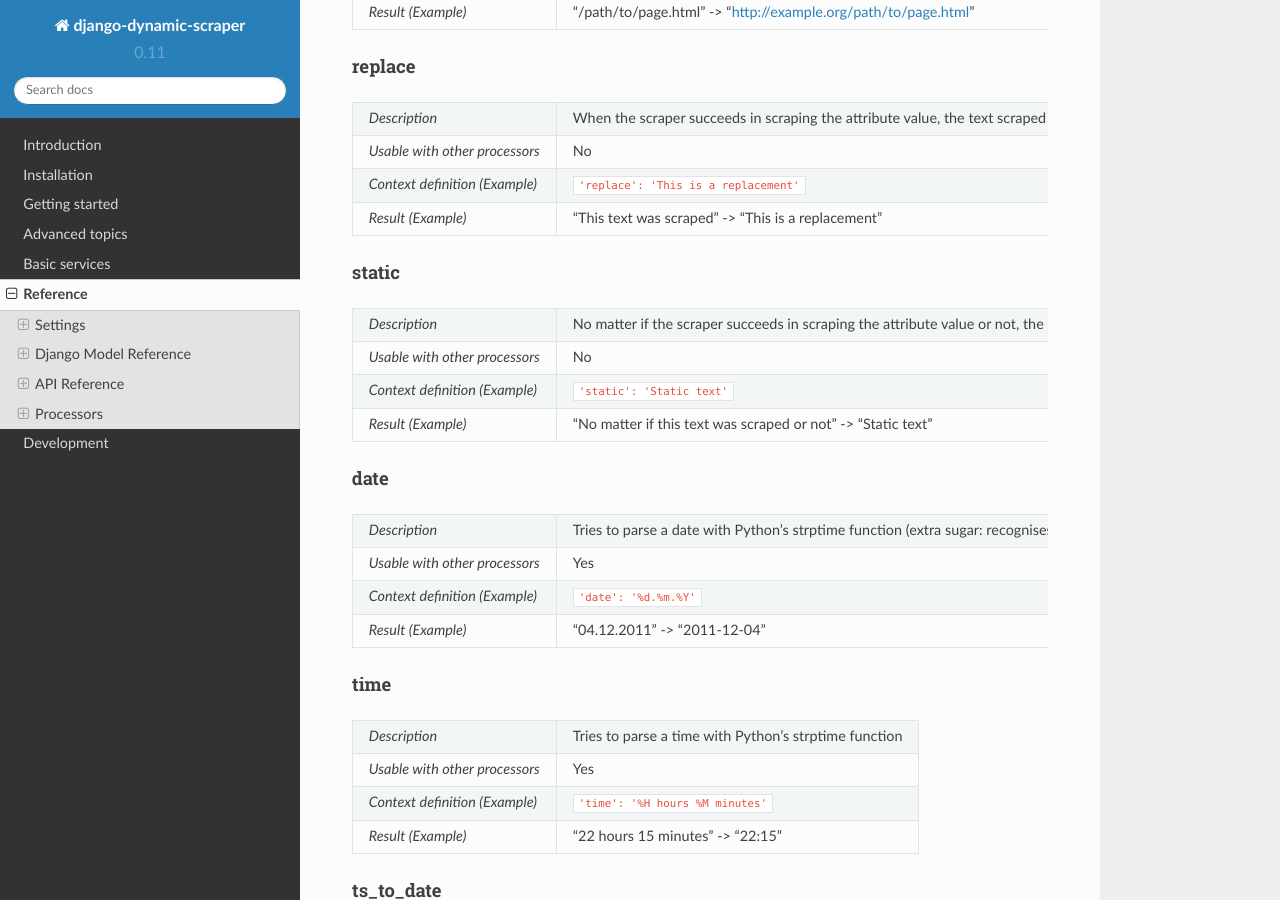
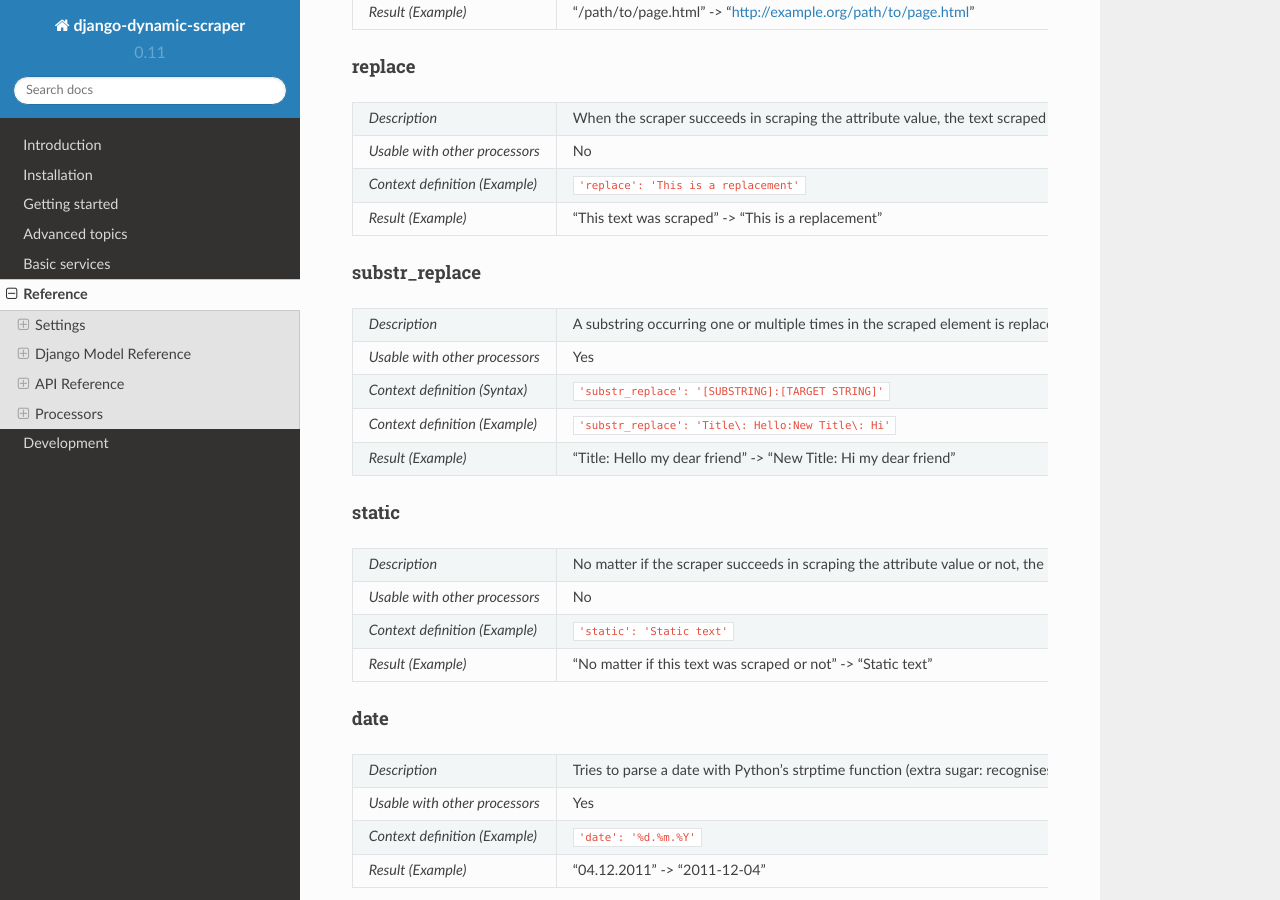
Before and after one commit to dev02019/django-dynamic-scraper, a Sphinx documentation site: the page built from docs/reference.rst, in a window 1280 px wide and 900 px high, scrolled down 4423 px. Built offline with Sphinx 7.4.7 and the Read the Docs theme 2.0.0, drawn with Linux system fonts in a browser that asks for light colours.

```diff
--- a/docs/development.rst
+++ b/docs/development.rst
@@ -93,6 +93,11 @@ Docker container can be run with::
 
 Release Notes
 =============
+
+**Changes in version 0.11.3-beta** (2016-11-06)
+
+* New processor ``substr_replace`` for replacing a substring occurring one or multiple times in the scraped
+  element with a target string (see: :ref:`predefined_processors`)
 
 **Changes in version 0.11.2-beta** (2016-08-15)
 
--- a/docs/reference.rst
+++ b/docs/reference.rst
@@ -236,6 +236,18 @@ replace
 *Result (Example)*               "This text was scraped" -> "This is a replacement"
 ============================== ===================================================================
 
+substr_replace
+^^^^^^^^^^^^^^
+============================== ===================================================================
+*Description*                  A substring occurring one or multiple times in the scraped element
+                               is replaced by a target string provided (Strings are separated by
+                               a ":" char, for use in text please mask ":" char like this: "\:" ).
+*Usable with other processors* Yes
+*Context definition (Syntax)*  ``'substr_replace': '[SUBSTRING]:[TARGET STRING]'``
+*Context definition (Example)* ``'substr_replace': 'Title\: Hello:New Title\: Hi'``
+*Result (Example)*               "Title: Hello my dear friend" -> "New Title: Hi my dear friend"
+============================== ===================================================================
+
 static
 ^^^^^^
 ============================== ===================================================================
--- a/setup.py
+++ b/setup.py
@@ -4,7 +4,7 @@ import os
 
 setup(
     name='django-dynamic-scraper',
-    version='0.11.2',
+    version='0.11.3',
     description='Creating Scrapy scrapers via the Django admin interface',
     author='Holger Drewes',
     author_email='Holger.Drewes@gmail.com',
```
